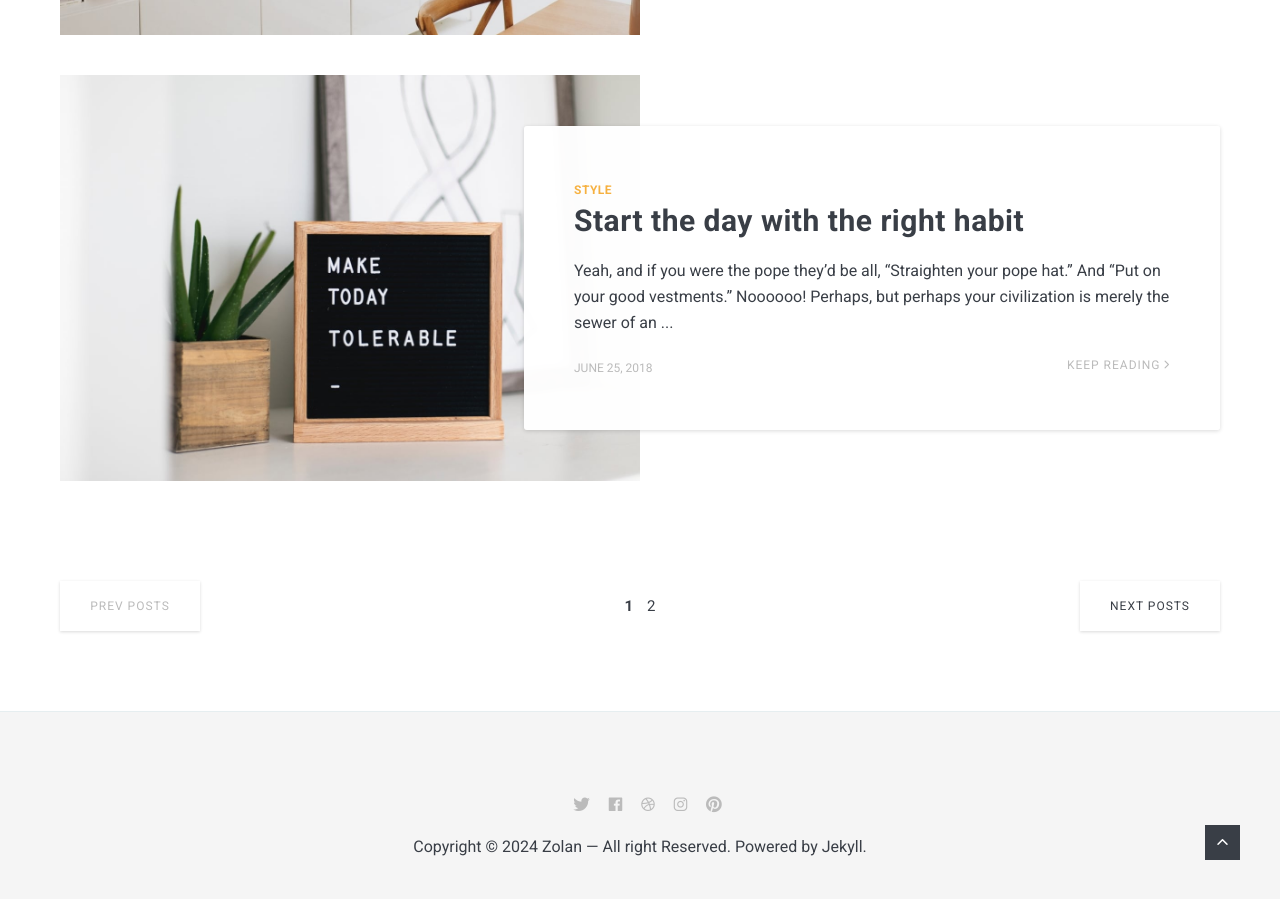
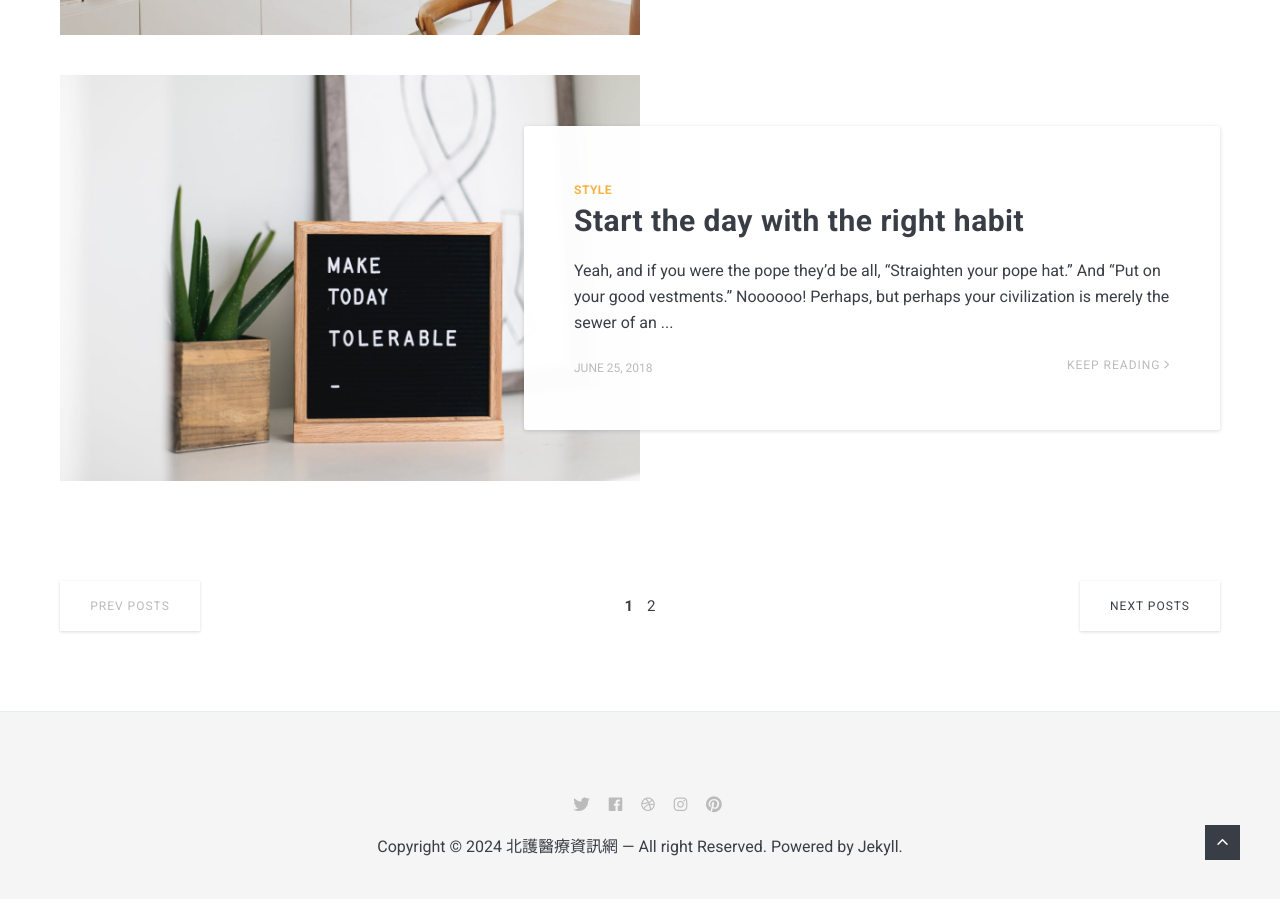
Before and after one commit to Godbb1994/Godbb1994.github.io, a Jekyll site: the page built from index.html, in a window 1280 px wide and 900 px high, scrolled down 2480 px. Built offline with Jekyll 4.4.1, drawn with Linux system fonts in a browser that asks for light colours; nearby versions of some CDN libraries; the list of posts is cut into pages by our own code.

Commit message:
edit title

```diff
--- a/_data/settings.yml
+++ b/_data/settings.yml
@@ -1,6 +1,6 @@
 #-------------------------------
 # General Site Settings
-title: Zolan
+title: 北護醫療資訊網
 logo: logo.svg # You can add own logo.
 description: Zolan is modern minimal theme for Jekyll
 
```
